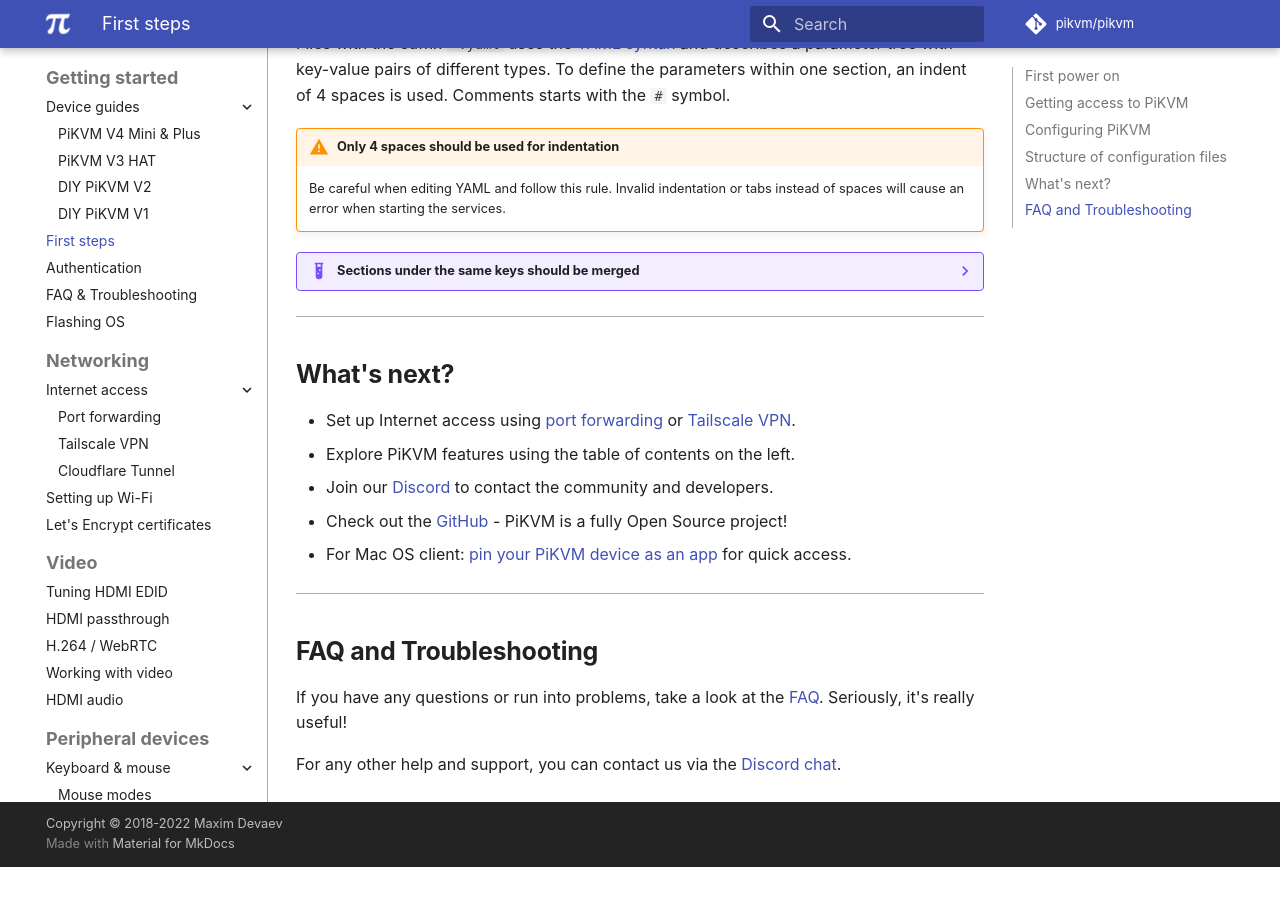
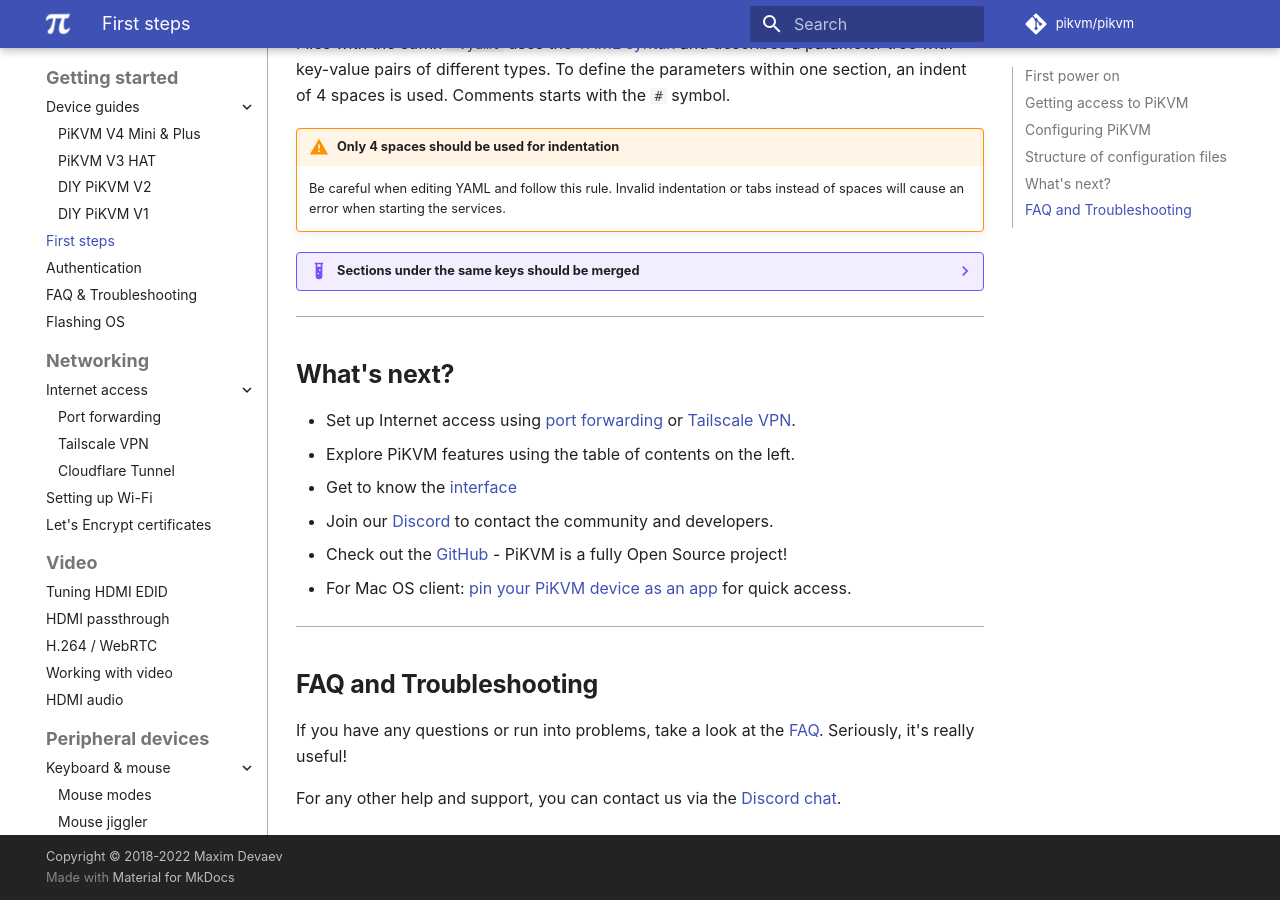
Before and after one commit to pikvm/pikvm, an MkDocs documentation site: the page built from docs/first_steps.md, in a window 1280 px wide and 900 px high, scrolled down 2336 px. Built offline with MkDocs 1.6.1 and Material for MkDocs 9.7.7, drawn with Linux system fonts in a browser that asks for light colours; some web fonts are replaced; comment, search, counter and statistics services are not loaded; before the commit the page ends 3203 px from its top, so only the background shows below that.

Commit message:
Update first_steps.md to include webui (#1394)
Added link to the webui

```diff
--- a/docs/first_steps.md
+++ b/docs/first_steps.md
@@ -170,6 +170,7 @@
 
 * Set up Internet access using [port forwarding](port_forwarding.md) or [Tailscale VPN](tailscale.md).
 * Explore PiKVM features using the table of contents on the left.
+* Get to know the [interface](webui.md)
 * Join our [Discord](https://discord.gg/bpmXfz5) to contact the community and developers.
 * Check out the [GitHub](https://github.com/pikvm) - PiKVM is a fully Open Source project!
 * For Mac OS client: [pin your PiKVM device as an app](https://github.com/pikvm/pikvm/issues/965) for quick access.
```
